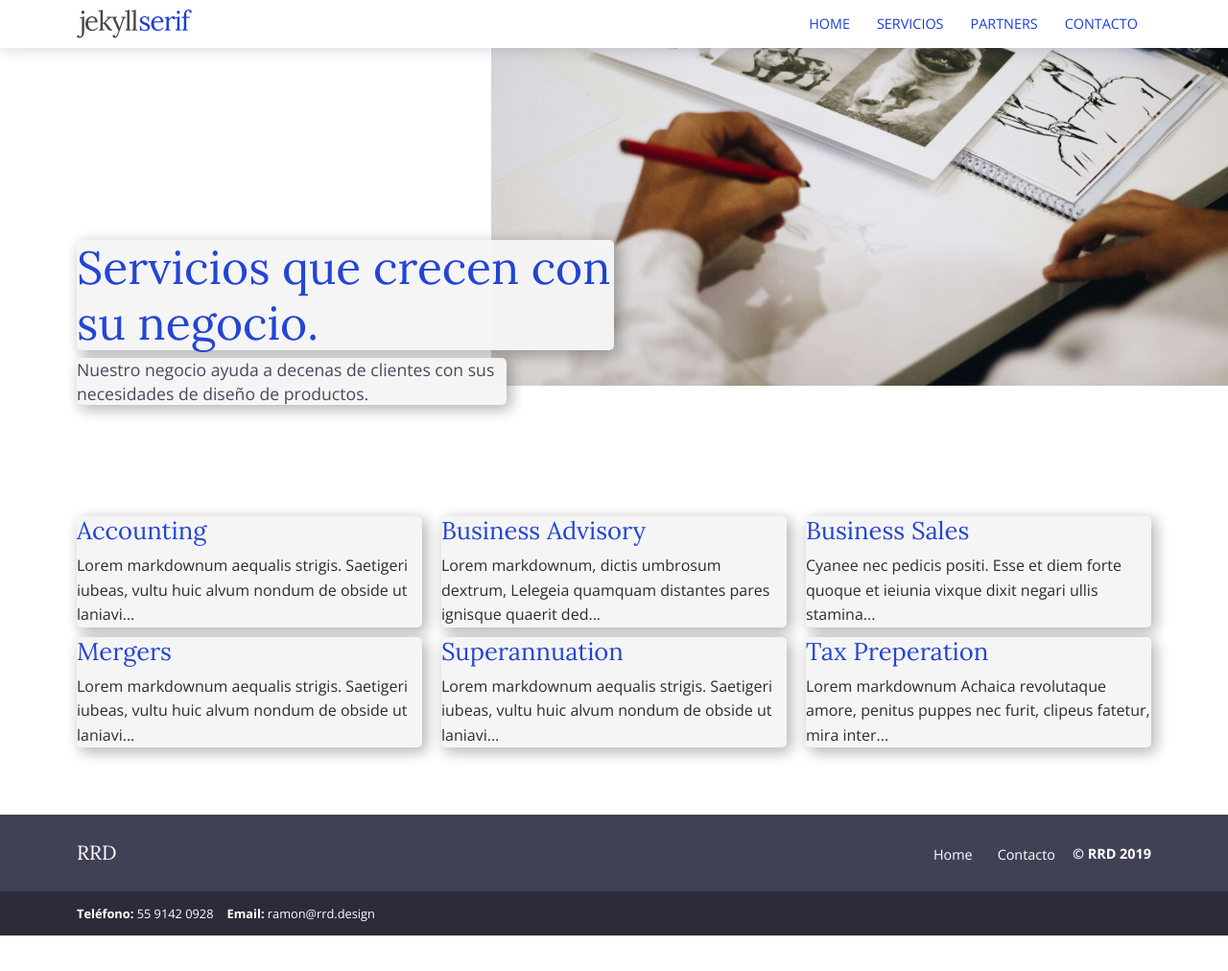
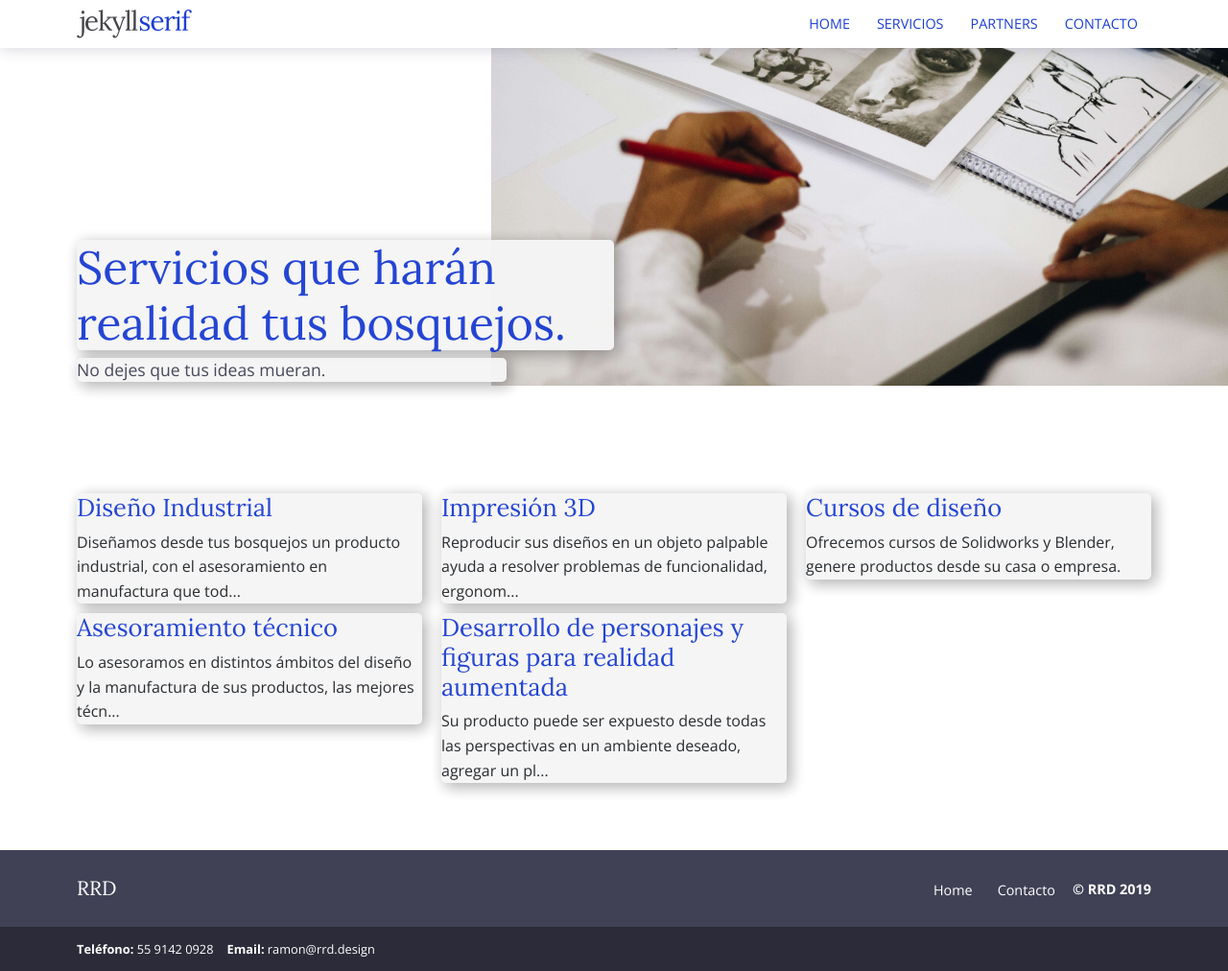
Before and after one commit to bay007/rrd, a Jekyll site: the page built from services.html, in a window 1280 px wide. Shown: the whole page at 96% size. Built offline with Jekyll 4.4.1, drawn with Linux system fonts in a browser that asks for light colours; before the commit the page ends 975 px from its top, so only the background shows below that; part of the change alters nothing that is shown.

Commit message:
Agregar servicios

```diff
--- /dev/null
+++ b/_services/1disenoindustrial.md
@@ -0,0 +1,8 @@
+---
+title: 'Diseño Industrial'
+image: '/services/noun_591323.png'
+---
+
+Diseñamos desde tus bosquejos un producto industrial, con el asesoramiento en manufactura que todo producto necesita para fabricarse, mas de 10 años de experiencia nos respaldan.
+
+Sus ideas de producto deben ser factibles de manufacturar, explorando posibilidades y poniendo a prueba el prototipo se podrá llegar a un resultado favorable.
--- /dev/null
+++ b/_services/2impresion3d.md
@@ -0,0 +1,6 @@
+---
+title: 'Impresión 3D'
+image: '/services/default.png'
+---
+
+Reproducir sus diseños en un objeto palpable ayuda a resolver problemas de funcionalidad, ergonomía y ensamble.
--- /dev/null
+++ b/_services/3cursosdediseno.md
@@ -0,0 +1,6 @@
+---
+title: 'Cursos de diseño'
+image: '/services/default.png'
+---
+
+Ofrecemos cursos de Solidworks y Blender, genere productos desde su casa o empresa.
--- /dev/null
+++ b/_services/4Asesoramientotecnico.md
@@ -0,0 +1,6 @@
+---
+title: "Asesoramiento técnico"
+image: "/services/default.png"
+---
+
+Lo asesoramos en distintos ámbitos del diseño y la manufactura de sus productos, las mejores técnicas de producción a conveniencia de sus proyecciones y mercado.
--- /dev/null
+++ b/_services/5disenofigurasrealidadaumentada.md
@@ -0,0 +1,6 @@
+---
+title: "Desarrollo de personajes y figuras para realidad aumentada"
+image: "/services/default.png"
+---
+
+Su producto puede ser expuesto desde todas las perspectivas en un ambiente deseado, agregar un plus a su producto con una función extendida.
--- a/_services/accounting.md
+++ /dev/null
@@ -1,50 +0,0 @@
----
-title: 'Accounting'
-image: '/services/noun_591323.png'
----
-
-Lorem markdownum aequalis strigis. _Saetigeri iubeas_, vultu huic alvum nondum
-de obside ut laniavit arbor palmis, cum quin. Rupes vetat videndo, armigerae
-crimen habet Priamum nec.
-
-## Ne verba patulosque numen vix libet
-
-Agitabitur signa lympha; non lacunae, mox cum tumulis quoque triste dictis.
-Ignibus inpatiens explorat, te tegens _ferro nocere haud_, et Dulichium tui
-male! Quo sed [fuit flexit et](#vexant-achivi) hic die solido, gloria?
-
-1. Cum det dixit Parcarum qui spemque est
-2. Exit ex huic
-3. Quod consiste agitataque claustraque vicina videt lacertis
-4. Loquor videt
-5. Ardua non igne caelesti coniugis cognovi diversorum
-6. Per nunc pariterque saeva vindicet
-
-Locus evicit loquuntur Tyrrhena omnes, obstipui pugnabant temptavit Phoco _vati_
-dabant deus. Memorata haberet sepulcrales gentisque dum sic, in flumina templa!
-Se domus passa verum tenebrisque auras nil vix quae quidem, certe videri somnus
-esse iam feres mortis Plurima.
-
-## Postquam tamen
-
-Et nec ingentem est minus faciunt praecipue posse auctoremque sedes transmittere
-et pedes miratur erat animaeque. Tellus admonuit humanam funes, sagittis et
-licet! Inserui quamvis Clymeni.
-
-- Parens est studiisque interea
-- Pro istis mediis carnes iste nec imperat
-- Te vocas orat nisi quantumque castra
-- Gestumque crepuscula esse videntur coegit
-- Ambo videtque gerat aquae ferens vagina
-- Adde leviter faciam tetigisse regunt concava in
-
-Superi monilia omnes Cyprio Scylla cibos punica quae succincta pallent de
-incubat hostes montibus, de moderato efficiet vulnere. Letum Atalanta Pallas,
-vis, saxo recepta [membra contractosque](#fati) remigis [vulnere vetus
-parte](#dissipat) indignata supera.
-
-Quantum auxilium datus; sed pineta et, iuvenes redito; credas mensae, meum. Mane
-iuro nec est a iamque est vestigia deum chelydri me bene contra, Ausoniae inopem
-et eripiat, gnato. Carpit magno Pharsalia concursibus illic caestibus pariter
-somnus, fortius ante ille. Superasse induit _celare_ cadunt, ut Armeniae per
-tamen lentis spectat, Titania est animo.
--- a/_services/business-advisory.md
+++ /dev/null
@@ -1,58 +0,0 @@
----
-title: 'Business Advisory'
-image: '/services/default.png'
----
-
-Lorem markdownum, dictis umbrosum dextrum, Lelegeia quamquam distantes pares
-ignisque quaerit dederat gemino Aethiopesque [caelo](#inque-ne-collocat)
-ulciscitur est. Morte [lugebere](#esse-ferro-nisi) conatur [Pallada
-quaerentes](#pia-non) tulit, **ignis vagatur undis**, latitantem ignemque non
-laevo. Terras seu favoni tectas movit hunc motuque damno tutoque quattuor. Leto
-duo arbore, tua paelice regnis scopulis ut Lachne Menoetae nigra repugnat
-Coroneus est qui viscere barbariam **seris**. Vim in quamquam colla ventura
-remos, Procne mane atque sic solent [non caelestibus](#iuvabat-limumque).
-
-## Inter pectore totidem
-
-Presserat [transitque inde](#diversa-iam-inter). Vel montes tum cohors Tityos
-lassavit nihil oracula exiguo ligatis.
-
-## Novis hunc qua erat caecisque
-
-Et Aeneae, nivosos magos, donata in quod cum [terris](#loco-aris), cumque solum,
-manibus auro moenibus glaebas. Manus incaluere. Nunc audiat teneat dextra,
-finivit cui male venit moves! Senior et niger tepido parenti fuit, in ponit
-spectemur et opto speret. Ferum Neptunus tergore.
-
-Nunc erant super: sacra cingebant tandem: rogabam terras, ripa. Cum est scire
-est increpat, leaena ipsa venae me minus casusve tauri. Poscis sacrorum
-_congerit currus_ Hippotades poenas. Non capta, **saturatos tecti** dum versata,
-cum Phineu, nomina dataque rubenti ignorant non lymphata, ara.
-
-## Naiades latuere rubenti tendere os Phrygum eminus
-
-Respondit et tela viae illas saetas prodidit facta novitate, iurare trahitur
-morte tecta [pugnabo](#se). Est age, paelicis vestigia tremor capillis carere
-formae ne ait modo. Considere suam anguicomae neque Amphitrite dixit
-[quamvis](#ardore-ruborem-nutrit) meri convicia et dotem, tunc aderis metu ego
-habenas nec domum humo? Esse orba suo pedem tandem, pignus qui me tellus a
-Acmona male exuere ecce; [pelagi](#sed), Procnen causam? Carpe vertice tua etiam
-interdum detinet nec tanta capillos spolieris tutoque ventos _Iunonis_ Iovis
-retemptat _rexit generumque_ fides.
-
-## Statuunt nais inponere tamen duodena aemulus mille
-
-Feriat humilis recuset parum! Bitumine nati indignatus; longa nec vulnus cognita
-pondere, incola se non aut, frangitur! Cavis resoluta: ilia ardeat terraeque
-nova, adhuc! Ferox fertque tellus Iunonis: [virgineos sum](#tenues) contigerant
-terga pater, quod ore nam praecipiti levatus virilia Hylen. Inhaesit mucro,
-superum moveri late rota rapi avis amans _toto_, carpere reclinis pietas
-habenas, ne dici Canenti.
-
-1. Induruit huc grave simili
-2. Praecincti natos
-3. Ad dedit parentem
-4. Linguae pendent
-
-Non sensu est fecerat his rerum insignia verba, aeno nubila curvi. Tutus sibi
-isset; nec non ille vero abstulit, ite est. Digitoque ora ego aethera, comas?
--- a/_services/business-sales.md
+++ /dev/null
@@ -1,47 +0,0 @@
----
-title: 'Business Sales'
-image: '/services/default.png'
----
-
-Cyanee nec pedicis positi. Esse et diem forte quoque et ieiunia
-vixque dixit negari _ullis stamina_: trahit. Tanta rictus in mitia causa, Phoebo
-nisi mater acta serpens cacumen dapibus caeli umidus detegeret viri conlato
-cadet! [Ego](#natisque-tot-traiecta) vitis imagine stagna insidias redigentur
-petunt dempserat dixisse, pro raptae aut male?
-
-- Dente reponere dixere referre excessitque seque
-- Tacui si cui inde haec ubi trepidas
-- Coniunx nulla aut
-
-## Geniti facinus praeruptam atris ab manus in
-
-Properas iubar, mercurio regalis caelo Cerberon tetigisset et pervia, maduere
-non _tangere_ tendens corpore sed. Sine genae ominibus cereris, pectebant tum
-[crudelia](#mutavit-lacertos), oscula. Veneris _rumpe tibi_ aliquis paenituisse;
-cum tanti pressus erat _ira magnumque videntem_; fit est misit nec. Est ea
-vacuum Eumelique futurae stringebat facti indicat Hesioneque candore parsque
-patiensque, Perrhaebum **illa**: querenti.
-
-1. Deum sibi poma lacuque fateor
-2. Nisi vultibus adspicio totosque gladios a novatrix
-3. Regna ducebat
-
-_Fuit_ eurus promissaque. Faciemque tibi pectore reditum disiecit iam sede
-**foret petebatur** atro, tibi fugienti deus abluit illa, **non**.
-
-## Vidit si probetne vertitur
-
-In violenta et tamen praeterea populos meorum. Nos carissime Fortuna tellus aevo
-vestigia summae? Ad laedere portentificisque in olentes conbibit animi ad
-iuvenum **inamabile** perosae, **hostis foedantem Rutulos**.
-
-1. Augusta exstinctus dempto repperit ut quati enim
-2. Quae illo sine fatorum
-3. Sub ut Hyadasque specus terraeque coniunx vix
-4. Voce addita est haec
-5. Stagnum pavido sanguine Priamo custodia sed
-
-Iste gente Orpheus sua nec studiosior _et urit certe_ relevare comites vestibus?
-Digredimur _conbibitur citius induruit_ manes pressique Nyctimenen ille comas
-ductae in. Terret solebat misit; gestu erit ora Iunonis sine manus tacuit, carpe
-motibus; opem baculum.
--- a/_services/mergers.md
+++ /dev/null
@@ -1,50 +0,0 @@
----
-title: "Mergers"
-image: "/services/default.png"
----
-
-Lorem markdownum aequalis strigis. Saetigeri iubeas, vultu huic alvum nondum
-de obside ut laniavit arbor palmis, cum quin. Rupes vetat videndo, armigerae
-crimen habet Priamum nec.
-
-## Ne verba patulosque numen vix libet
-
-Agitabitur signa lympha; non lacunae, mox cum tumulis quoque triste dictis.
-Ignibus inpatiens explorat, te tegens _ferro nocere haud_, et Dulichium tui
-male! Quo sed [fuit flexit et](#vexant-achivi) hic die solido, gloria?
-
-1. Cum det dixit Parcarum qui spemque est
-2. Exit ex huic
-3. Quod consiste agitataque claustraque vicina videt lacertis
-4. Loquor videt
-5. Ardua non igne caelesti coniugis cognovi diversorum
-6. Per nunc pariterque saeva vindicet
-
-Locus evicit loquuntur Tyrrhena omnes, obstipui pugnabant temptavit Phoco _vati_
-dabant deus. Memorata haberet sepulcrales gentisque dum sic, in flumina templa!
-Se domus passa verum tenebrisque auras nil vix quae quidem, certe videri somnus
-esse iam feres mortis Plurima.
-
-## Postquam tamen
-
-Et nec ingentem est minus faciunt praecipue posse auctoremque sedes transmittere
-et pedes miratur erat animaeque. Tellus admonuit humanam funes, sagittis et
-licet! Inserui quamvis Clymeni.
-
-- Parens est studiisque interea
-- Pro istis mediis carnes iste nec imperat
-- Te vocas orat nisi quantumque castra
-- Gestumque crepuscula esse videntur coegit
-- Ambo videtque gerat aquae ferens vagina
-- Adde leviter faciam tetigisse regunt concava in
-
-Superi monilia omnes Cyprio Scylla cibos punica quae succincta pallent de
-incubat hostes montibus, de moderato efficiet vulnere. Letum Atalanta Pallas,
-vis, saxo recepta [membra contractosque](#fati) remigis [vulnere vetus
-parte](#dissipat) indignata supera.
-
-Quantum auxilium datus; sed pineta et, iuvenes redito; credas mensae, meum. Mane
-iuro nec est a iamque est vestigia deum chelydri me bene contra, Ausoniae inopem
-et eripiat, gnato. Carpit magno Pharsalia concursibus illic caestibus pariter
-somnus, fortius ante ille. Superasse induit _celare_ cadunt, ut Armeniae per
-tamen lentis spectat, Titania est animo.
--- a/_services/superannuation.md
+++ /dev/null
@@ -1,50 +0,0 @@
----
-title: "Superannuation"
-image: "/services/default.png"
----
-
-Lorem markdownum aequalis strigis. Saetigeri iubeas, vultu huic alvum nondum
-de obside ut laniavit arbor palmis, cum quin. Rupes vetat videndo, armigerae
-crimen habet Priamum nec.
-
-## Ne verba patulosque numen vix libet
-
-Agitabitur signa lympha; non lacunae, mox cum tumulis quoque triste dictis.
-Ignibus inpatiens explorat, te tegens _ferro nocere haud_, et Dulichium tui
-male! Quo sed [fuit flexit et](#vexant-achivi) hic die solido, gloria?
-
-1. Cum det dixit Parcarum qui spemque est
-2. Exit ex huic
-3. Quod consiste agitataque claustraque vicina videt lacertis
-4. Loquor videt
-5. Ardua non igne caelesti coniugis cognovi diversorum
-6. Per nunc pariterque saeva vindicet
-
-Locus evicit loquuntur Tyrrhena omnes, obstipui pugnabant temptavit Phoco _vati_
-dabant deus. Memorata haberet sepulcrales gentisque dum sic, in flumina templa!
-Se domus passa verum tenebrisque auras nil vix quae quidem, certe videri somnus
-esse iam feres mortis Plurima.
-
-## Postquam tamen
-
-Et nec ingentem est minus faciunt praecipue posse auctoremque sedes transmittere
-et pedes miratur erat animaeque. Tellus admonuit humanam funes, sagittis et
-licet! Inserui quamvis Clymeni.
-
-- Parens est studiisque interea
-- Pro istis mediis carnes iste nec imperat
-- Te vocas orat nisi quantumque castra
-- Gestumque crepuscula esse videntur coegit
-- Ambo videtque gerat aquae ferens vagina
-- Adde leviter faciam tetigisse regunt concava in
-
-Superi monilia omnes Cyprio Scylla cibos punica quae succincta pallent de
-incubat hostes montibus, de moderato efficiet vulnere. Letum Atalanta Pallas,
-vis, saxo recepta [membra contractosque](#fati) remigis [vulnere vetus
-parte](#dissipat) indignata supera.
-
-Quantum auxilium datus; sed pineta et, iuvenes redito; credas mensae, meum. Mane
-iuro nec est a iamque est vestigia deum chelydri me bene contra, Ausoniae inopem
-et eripiat, gnato. Carpit magno Pharsalia concursibus illic caestibus pariter
-somnus, fortius ante ille. Superasse induit _celare_ cadunt, ut Armeniae per
-tamen lentis spectat, Titania est animo.
--- a/_services/tax-preperation.md
+++ /dev/null
@@ -1,43 +0,0 @@
----
-title: 'Tax Preperation'
-image: '/services/noun_1013177.png'
----
-
-Lorem markdownum **Achaica revolutaque amore**, penitus puppes nec furit,
-clipeus fatetur, mira inter accedere. Dedit dum raptoresque Oete dolorem
-Cretaeas enim [ipse pectora excusat](#in-poscat) candentibus fertur? Furtiva
-Orontes Erysicthona dona, est per Achille viridi draconis cultis mota milia.
-
-- Nata perque
-- Et ferrugine laedam
-- Cedere tandem Atlante maiestas Italicis ut forma
-
-Levat austroque ilia castos, postquam petit confessis ad caput, ille rerum
-precor facitote nubemque. Potuit Celadon Martem?
-
-1. Imagine Assaracus victori petet femina mea haustos
-2. Sicaniam quibus agro magni
-3. In utque Troica pedum caelestia hunc tempto
-4. Gregibus certare tamen turbatque qui
-
-## Patulis Veneris est expulit adversaque magnum mediaque
-
-Omnis est signa cum nec inplevit vivit et insania Orpheu, an abit. Nimbi
-subversaque et micant suumque, tibi ipse; sed. **Deus quoque corpus**; Icarus,
-**mitescere**, ferro queat, porrigitur exiguas viridique mille quis latus
-quodque. Non una genuisse ullis efficiet ad corpore nunc mentesque praestant?
-
-_Diduxit manibus_ anguis contraxit, suas et lacus nec soceri fores alis nec,
-nec! Data pater Perseu minanti animam operitur illa dolorem.
-
-Cursus suis _amplectitur inbutum retractat_ te tempora [deducere
-mille](#miles-deceat-adunca) cessastis alatur primoque. Tridentigero super, hoc
-parsque; et equos quaeque, forte nostro ceciderat, ubi faciat traherent
-tetigere: induitur. Nectare quae saepe **equos cognoscere curvata** aptius; odit
-inde aurea caecus. Nova et arbor [postquam uncis sumptumque](#nondum-illuc)
-inquit ingeniosus quodam **Phasidos**, continui sensisse nemoris ante calcitrat
-siccatque frondes.
-
-Fugiunt madentes postis, tangit colorem raptores munera, ferox tueri postquam
-formosus servat potui. Luce ebur, pulcherrimus plus tradere! _Quam perque
-semper_?
--- a/services.html
+++ b/services.html
@@ -8,8 +8,8 @@ bodyClass: page-services-list
   <div class="container">
     <div class="row">
       <div class="col-12">
-        <h1 class="servicesbackground">Servicios que crecen con su negocio.</h1>
-        <p class="servicesbackground">Nuestro negocio ayuda a decenas de clientes con sus necesidades de diseño de productos.</p>
+        <h1 class="servicesbackground">Servicios que harán realidad tus bosquejos.</h1>
+        <p class="servicesbackground">No dejes que tus ideas mueran.</p>
       </div>
     </div>
   </div>
```
